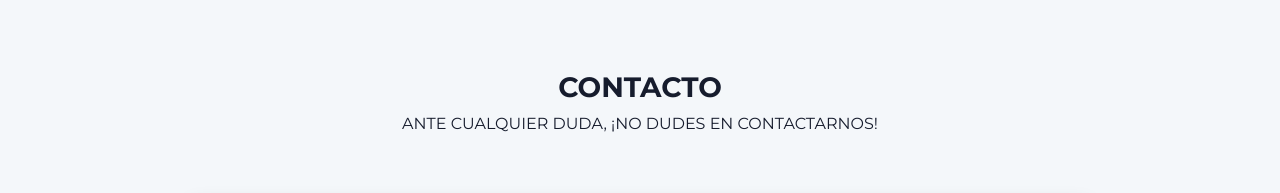
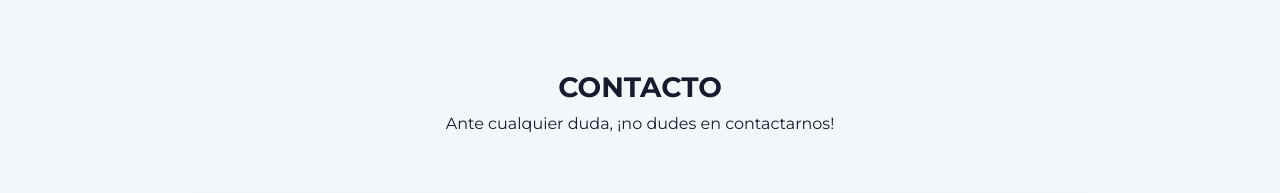
Before and after one commit to Juanicamuss21/Agencia-Digital, a React (Vite) app: page / in a window 1280 px wide. Shown: the part 2676-2869 px from the top of the page. Built offline with nearby package versions, Linux system fonts and the light colour scheme.

Commit message:
Cambio estilo Uppercase en seccion contacto

```diff
--- a/src/components/Contact/Contact.css
+++ b/src/components/Contact/Contact.css
@@ -14,7 +14,7 @@
     margin: auto;
     text-align: center;
     color: var(--color-text);
-    text-transform: uppercase;
+    /* text-transform: uppercase; */
 }
 
 .contact-container p{
--- a/src/components/Proyectos/Proyectos.css
+++ b/src/components/Proyectos/Proyectos.css
@@ -11,7 +11,6 @@
     width: 60%;
     margin: auto;
     text-align: center;
-    gap: 20px;
     color: var(--color-text);
 }
 
```
